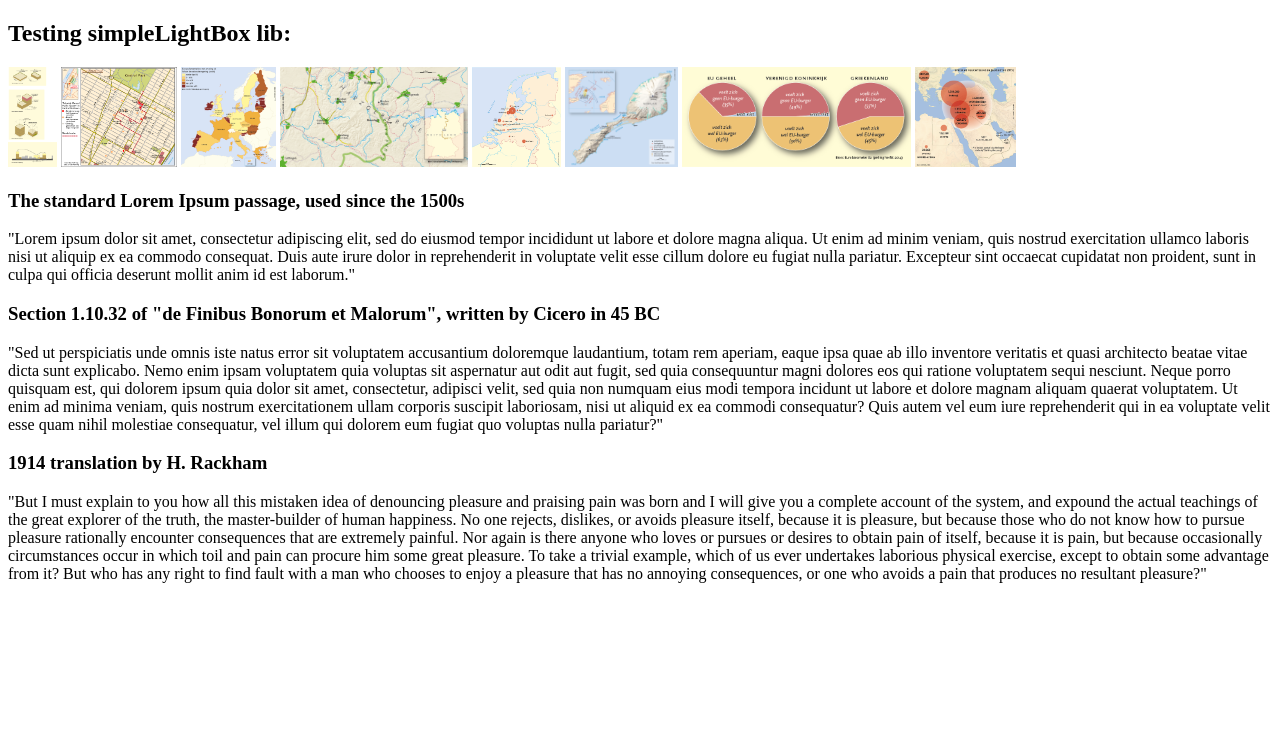
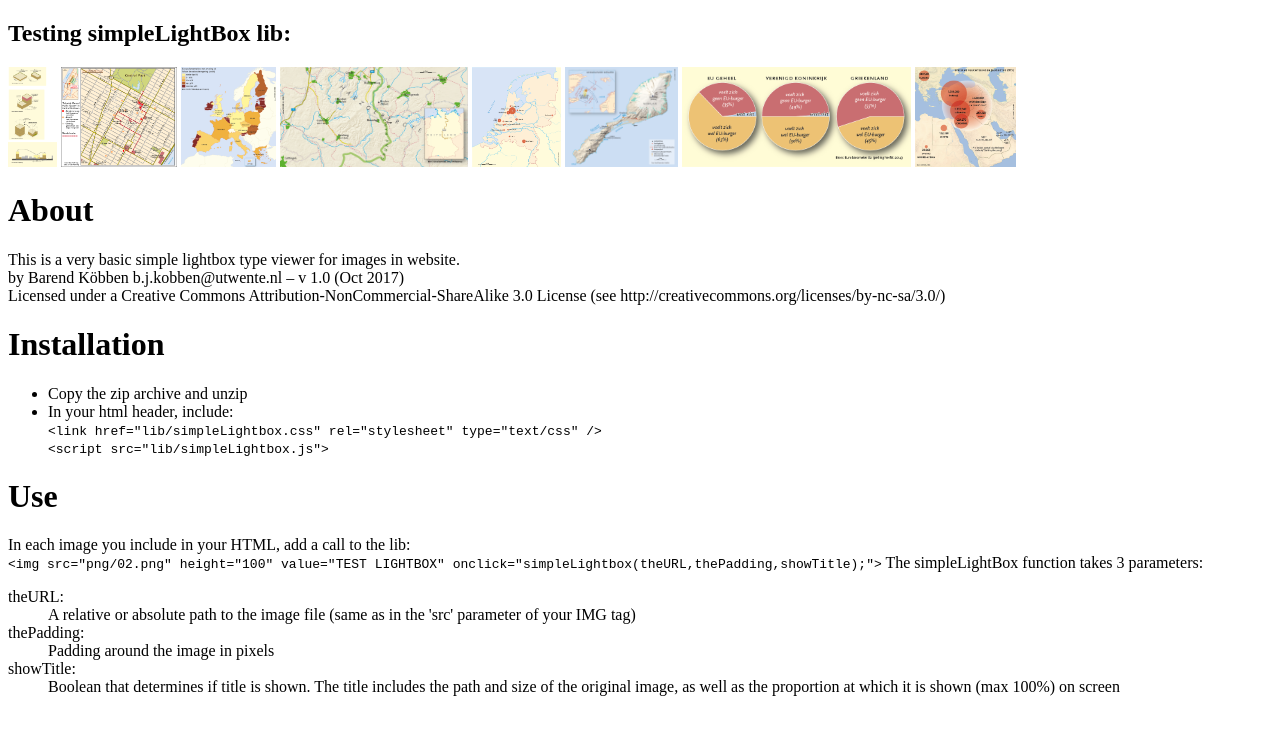
Before and after one commit to kobben/simpleLightbox, a plain HTML site: page index.html in a window 1280 px wide. Drawn offline with Linux system fonts and the light colour scheme.

Commit message:
V1.1: added some installation and use info.

```diff
--- a/index.html
+++ b/index.html
@@ -5,34 +5,57 @@
     <title>Testing simpleLightBox lib</title>
 
     <link href="lib/simpleLightbox.css" rel="stylesheet" type="text/css" />
-    <script language="JavaScript" src="lib/simpleLightbox.js"></script>
+    <script src="lib/simpleLightbox.js"></script>
 
 </head>
 <body>
 <h2>Testing simpleLightBox lib:</h2>
 <img src="png/01.png" height="100"  value="TEST LIGHTBOX"
        onclick="simpleLightbox('png/01.png', 10, true);">
-
 <img src="png/02.png" height="100"  value="TEST LIGHTBOX"
      onclick="simpleLightbox('png/02.png', 10, true);">
 <img src="png/03.png" height="100"  value="TEST LIGHTBOX"
-     onclick="simpleLightbox('png/03.png', 10, true);">
+     onclick="simpleLightbox('png/03.png', 10, false);">
 <img src="png/04.png" height="100"  value="TEST LIGHTBOX"
-     onclick="simpleLightbox('png/04.png', 10, true);">
+     onclick="simpleLightbox('png/04.png', 10, false);">
 <img src="png/05.png" height="100"  value="TEST LIGHTBOX"
      onclick="simpleLightbox('png/05.png', 10, true);">
 <img src="png/06.png" height="100"  value="TEST LIGHTBOX"
-     onclick="simpleLightbox('png/06.png', 10, true);">
+     onclick="simpleLightbox('png/06.png', 10, false);">
 <img src="png/07.png" height="100"  value="TEST LIGHTBOX"
      onclick="simpleLightbox('png/07.png', 10, true);">
 <img src="png/08.png" height="100"  value="TEST LIGHTBOX"
-     onclick="simpleLightbox('png/08.png', 10, true);">
+     onclick="simpleLightbox('png/08.png', 10, false);">
 
 <div id="content">
-    <h3>The standard Lorem Ipsum passage, used since the 1500s</h3><p>"Lorem ipsum dolor sit amet, consectetur adipiscing elit, sed do eiusmod tempor incididunt ut labore et dolore magna aliqua. Ut enim ad minim veniam, quis nostrud exercitation ullamco laboris nisi ut aliquip ex ea commodo consequat. Duis aute irure dolor in reprehenderit in voluptate velit esse cillum dolore eu fugiat nulla pariatur. Excepteur sint occaecat cupidatat non proident, sunt in culpa qui officia deserunt mollit anim id est laborum."</p><h3>Section 1.10.32 of "de Finibus Bonorum et Malorum", written by Cicero in 45 BC</h3><p>"Sed ut perspiciatis unde omnis iste natus error sit voluptatem accusantium doloremque laudantium, totam rem aperiam, eaque ipsa quae ab illo inventore veritatis et quasi architecto beatae vitae dicta sunt explicabo. Nemo enim ipsam voluptatem quia voluptas sit aspernatur aut odit aut fugit, sed quia consequuntur magni dolores eos qui ratione voluptatem sequi nesciunt. Neque porro quisquam est, qui dolorem ipsum quia dolor sit amet, consectetur, adipisci velit, sed quia non numquam eius modi tempora incidunt ut labore et dolore magnam aliquam quaerat voluptatem. Ut enim ad minima veniam, quis nostrum exercitationem ullam corporis suscipit laboriosam, nisi ut aliquid ex ea commodi consequatur? Quis autem vel eum iure reprehenderit qui in ea voluptate velit esse quam nihil molestiae consequatur, vel illum qui dolorem eum fugiat quo voluptas nulla pariatur?"</p>
-    <h3>1914 translation by H. Rackham</h3>
-    <p>"But I must explain to you how all this mistaken idea of denouncing pleasure and praising pain was born and I will give you a complete account of the system, and expound the actual teachings of the great explorer of the truth, the master-builder of human happiness. No one rejects, dislikes, or avoids pleasure itself, because it is pleasure, but because those who do not know how to pursue pleasure rationally encounter consequences that are extremely painful. Nor again is there anyone who loves or pursues or desires to obtain pain of itself, because it is pain, but because occasionally circumstances occur in which toil and pain can procure him some great pleasure. To take a trivial example, which of us ever undertakes laborious physical exercise, except to obtain some advantage from it? But who has any right to find fault with a man who chooses to enjoy a pleasure that has no annoying consequences, or one who avoids a pain that produces no resultant pleasure?"</p>
-   </div>
+    <h1>About</h1>
+    This is a very basic simple lightbox type viewer for images in website.<br>
+    by Barend Köbben b.j.kobben@utwente.nl – v 1.0 (Oct 2017)<br>
+    Licensed under a Creative Commons Attribution-NonCommercial-ShareAlike 3.0 License (see http://creativecommons.org/licenses/by-nc-sa/3.0/)
+    <h1>Installation</h1>
+    <ul>
+        <li>Copy the zip archive and unzip</li>
+        <li>In your html header, include:
+            <code ><br>
+                &lt;link href="lib/simpleLightbox.css" rel="stylesheet" type="text/css" /><br>
+                &lt;script src="lib/simpleLightbox.js"></script></code>
+        </li>
+    </ul><h1>Use</h1>
+    In each image you include in your HTML, add a call to the lib:
+            <code ><br>
+                &lt;img src="png/02.png" height="100"  value="TEST LIGHTBOX"
+                onclick="simpleLightbox(theURL,thePadding,showTitle);"></code>
+        The simpleLightBox function takes 3 parameters:
+        <dl>
+            <dt>theURL:</dt>
+            <dd>A relative or absolute path to the image file (same as in the 'src' parameter of your IMG tag)</dd>
+            <dt>thePadding:</dt>
+            <dd>Padding around the image in pixels</dd>
+            <dt>showTitle:</dt>
+            <dd>Boolean that determines if title is shown. The title includes the path and size of the original image,
+            as well as the proportion at which it is shown (max 100%) on screen</dd>
+        </dl>
+</div>
 
 
 
```
Also changed, not shown: 1 other file.
